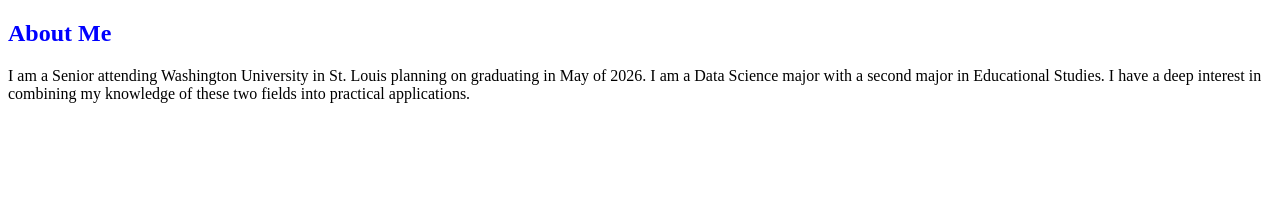
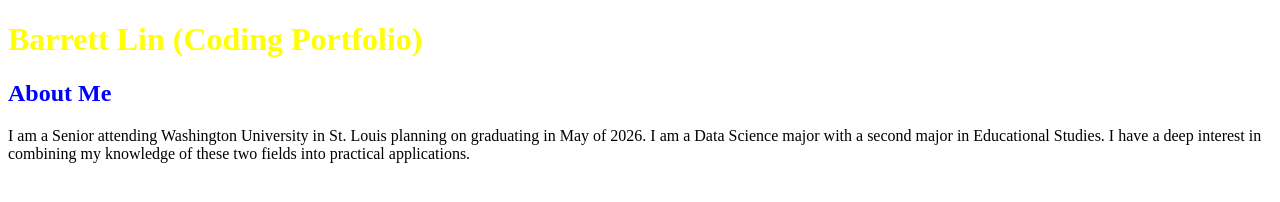
Before and after one commit to BarrettLin19/BarrettLin19.github.io, a plain HTML site: page index.html in a window 1280 px wide. Drawn offline with Linux system fonts and the light colour scheme.

Commit message:
Update index.html

```diff
--- a/index.html
+++ b/index.html
@@ -2,8 +2,12 @@
 <!DOCTYPE html>
 <html>
     <head>
-        <link rel="stylesheet" href="style.css">
+        <link href="style.css" rel="stylesheet">
     </head>
+    <body>
+        <header>
+            <h1>Barrett Lin (Coding Portfolio)</h1>
+        </header>
         <main>
             <section>
                 <h2>About Me</h2>
@@ -12,4 +16,5 @@
                 practical applications.</p>
             </section>
         </main>
+    </body>
 </html>
```
Lines whose indentation alone changed are shown as unchanged.
